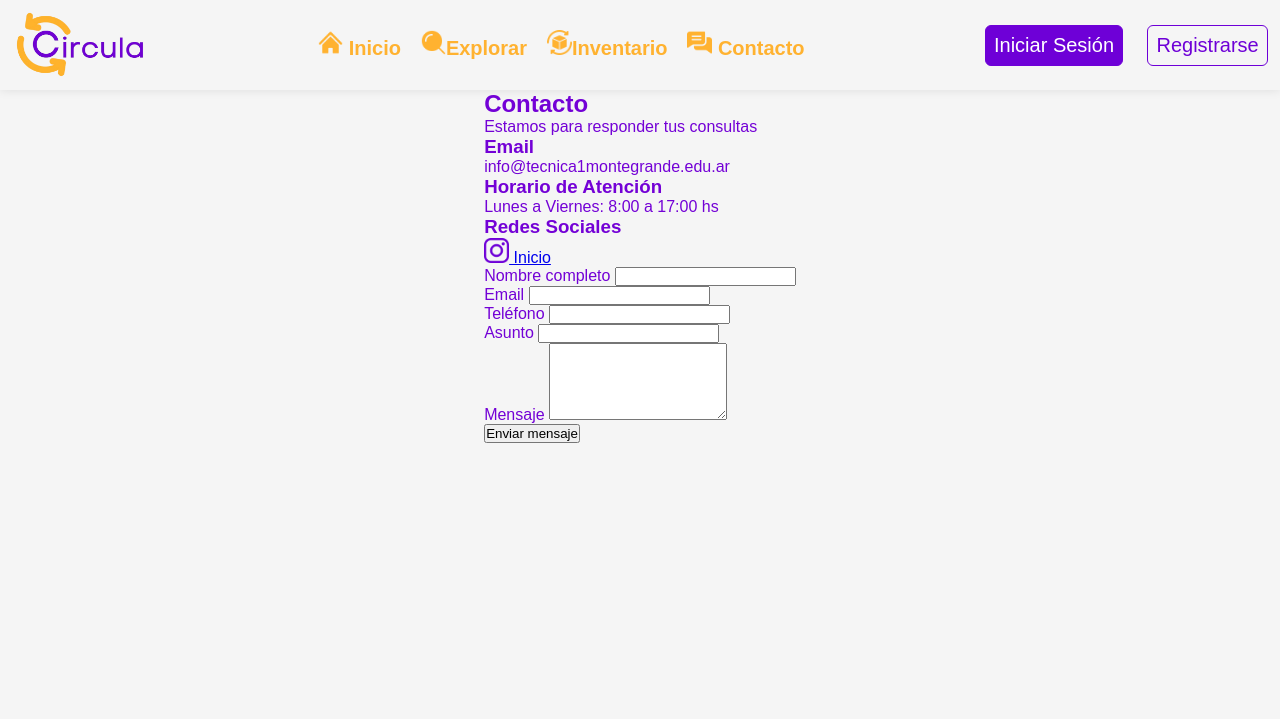
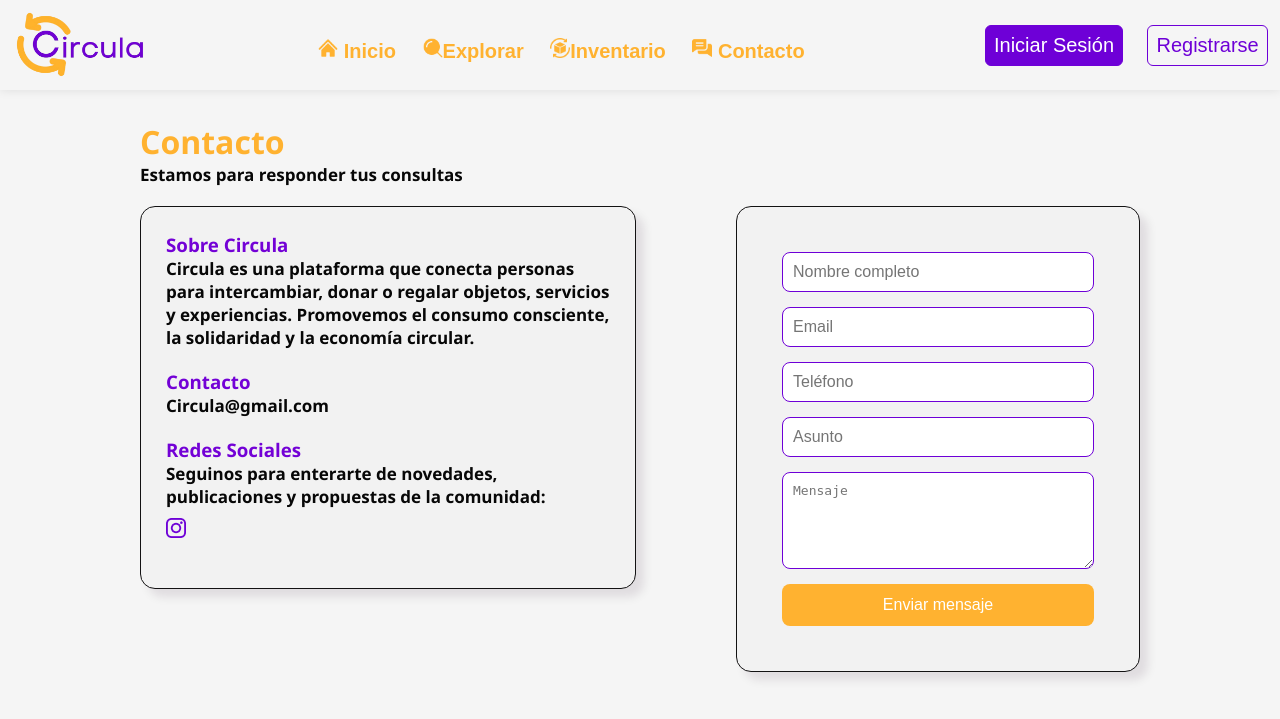
Before and after one commit to Antu27-a/Circula, a PHP site: page /view/pages/contacto.html in a window 1280 px wide. Shown: the top 719 px of the page. Run offline with PHP 8.4, Linux system fonts and the light colour scheme.

Commit message:
contactoo
contacto :P

```diff
--- a/index.html
+++ b/index.html
@@ -19,7 +19,7 @@
             <a href="index.html"><span class="nav-a"><img class="icon" src="view/img/icon-menu/apartment.png" alt="">Inicio</span></a>
             <a href="view/pages/explorar.html"><span class="nav-a"><img class="icon" src="view/img/icon-menu/search.png" alt="">Explorar</span></a>
             <a href="donar.html"><span class="nav-a"><img class="icon" src="view/img/icon-menu/recycle.png" alt="">Inventario</span></a>
-            <a href="contacto.html"><span class="nav-a"><img class="icon" src="view/img/icon-menu/charlando.png" alt=""> Contacto</span></a>
+            <a href="view/pages/contacto.html"><span class="nav-a"><img class="icon" src="view/img/icon-menu/charlando.png" alt=""> Contacto</span></a>
         </nav>
         <div class="login">
             <a href="view/pages/login.php" class="btn-login">Iniciar Sesión</a>
@@ -151,7 +151,7 @@
                 </div> -->
                 <div class="tarjeta">
                     <img class="imagen" src="view/img/gato.jpg" alt="">
-                    <span class="etiqueta gratis">Gratis</span>
+                    <span class="etiqueta donacion">Donacion</span>
                     <button class="btn-favorito" title="Agregar a favoritos">♡</button>
                     <div class="contenido">
                         <h3>Nombre del objeto 1</h3>
@@ -228,7 +228,7 @@
 
                 <div class="tarjeta">
                     <img class="imagen" src="view/img/gato.jpg" alt="">
-                    <span class="etiqueta gratis">Gratis</span>
+                    <span class="etiqueta intercambio">Intercambio</span>
                     <button class="btn-favorito" title="Agregar a favoritos">♡</button>
                     <div class="contenido">
                         <h3>Nombre del objeto 1</h3>
--- a/view/css/formulario.css
+++ b/view/css/formulario.css
@@ -41,3 +41,96 @@
 .formulario input[type="submit"]:hover {
     filter: brightness(.8);
 }
+
+.contacto {
+  max-width: 1000px;
+  margin: 10px;
+  padding: 20px;
+  text-align: left;
+  font-family: 'Segoe UI', sans-serif;
+}
+
+.contacto h2 {
+  font-size: 2em;
+  color: #ffb230;
+}
+
+.contacto p {
+  color: #070707;
+  margin-bottom: 20px;
+  font-weight: 600; /* más grueso que normal (400) */
+  font-size: 17px;
+}
+
+
+.contacto-wrapper {
+  display: flex;
+  justify-content: center;
+  align-items: flex-start;
+  gap: 100px;
+  /* flex-wrap: nowrap; */
+}
+
+/* Cartas */
+.card {
+  background: #f2f2f2;
+  border-radius: 15px;
+  padding: 25px;
+  box-shadow: 8px 8px 10px rgba(38, 3, 43, 0.1);
+  box-sizing: border-box;
+  width: auto;
+  border: 1px solid #131213;
+}
+
+.icon {
+  width: 20px;
+  height: 20px;
+  margin-top: 10px;
+}
+
+/* Formulario */
+.formularioc {
+  display: flex;
+  flex-direction: column;
+  gap: 15px;
+  padding: 20px;
+
+
+}
+
+.formularioc input,
+.formularioc textarea {
+  padding: 10px;
+  border: 1px solid #6e00d7;
+  border-radius: 8px;
+  font-size: 1em;
+  background-color: #fff;
+  width: 290px;
+}
+
+.formularioc button {
+  padding: 12px;
+  background-color: #ffb230;
+  color: white;
+  font-size: 1em;
+  border: none;
+  border-radius: 8px;
+  cursor: pointer;
+  transition: background 0.3s;
+}
+
+.formularioc button:hover {
+  background-color: #6e00d7;
+}
+
+/* Responsivo en móviles */
+@media (max-width: 768px) {
+  .contacto-wrapper {
+    flex-direction: column;
+    align-items: center;
+  }
+
+  .card {
+    width: 90%;
+  }
+}
--- a/view/pages/contacto.html
+++ b/view/pages/contacto.html
@@ -7,6 +7,7 @@
     <title>Circula || Explorar</title>
     <link rel="stylesheet" href="../css/global.css">
     <link rel="stylesheet" href="../css/explorar.css">
+    <link rel="stylesheet" href="../css/formulario.css">
 </head>
 
 <body>
@@ -26,72 +27,48 @@
     </header>
     <main>
 
-        <!-- Contacto -->
         <section class="contacto" id="contacto">
-            <div class="container">
-                <div class="section-header">
-                    <h2>Contacto</h2>
-                    <p>Estamos para responder tus consultas</p>
+            <h2>Contacto</h2>
+            <p>Estamos para responder tus consultas</p>
+
+            <div class="contacto-wrapper">
+                <!-- Tarjeta de información -->
+                <div class="card info-card">
+                    <h3>Sobre Circula</h3>
+                    <p>
+                        Circula es una plataforma que conecta personas para <strong> intercambiar, donar o regalar objetos</strong>,
+                        servicios y experiencias. Promovemos el consumo consciente, la solidaridad y la economía
+                        circular.
+                    </p>
+
+                    <h3>Contacto</h3>
+                    <p><i class="fas fa-envelope"></i> Circula@gmail.com</p>
+
+                    <h3>Redes Sociales</h3>
+                    <p>
+                        Seguinos para enterarte de novedades, publicaciones y propuestas de la comunidad:
+                        <br>
+                        <a href="https://www.instagram.com/tecnica1mg/" target="_blank">
+                            <img class="icon" src="../img/global-img/logotipo-de-instagram.png" alt="Instagram"
+                                title="Instagram">
+                        </a>
+                    </p>
                 </div>
-                <div class="contacto-content">
-                    <div class="contacto-info">
 
-                        <div class="contacto-item">
-                            <i class="fas fa-envelope"></i>
-                            <div>
-                                <h3>Email</h3>
-                                <p>info@tecnica1montegrande.edu.ar</p>
-                            </div>
-                        </div>
-                        <div class="contacto-item">
-                            <i class="fas fa-clock"></i>
-                            <div>
-                                <h3>Horario de Atención</h3>
-                                <p>Lunes a Viernes: 8:00 a 17:00 hs</p>
-                            </div>
-                        </div>
-                        <div class="contacto-social">
-                            <h3>Redes Sociales</h3>
-                            <div class="social-icons">
-                                <a href="../../index.html"> <img class="icon"
-                                        src="../img/global-img/logotipo-de-instagram.png"   alt="">
-                                    Inicio</a>
-                                <a href="https://www.instagram.com/tecnica1mg/" aria-label="Instagram"> </a>
-                            </div>
 
-                        </div>
-                    </div>
-
-                    <div class="contacto-form">
-                        <form id="contact-form">
-                            <div class="form-group">
-                                <label for="nombre">Nombre completo</label>
-                                <input type="text" id="nombre" name="nombre" required>
-                            </div>
-                            <div class="form-group">
-                                <label for="email">Email</label>
-                                <input type="email" id="email" name="email" required>
-                            </div>
-                            <div class="form-group">
-                                <label for="telefono">Teléfono</label>
-                                <input type="tel" id="telefono" name="telefono">
-                            </div>
-                            <div class="form-group">
-                                <label for="asunto">Asunto</label>
-                                <input type="text" id="asunto" name="asunto" required>
-                            </div>
-                            <div class="form-group">
-                                <label for="mensaje">Mensaje</label>
-                                <textarea id="mensaje" name="mensaje" rows="5" required></textarea>
-                            </div>
-                            <button type="submit" class="btn btn-primary">Enviar mensaje</button>
-                        </form>
-
-                    </div>
+                <!-- Tarjeta de formulario -->
+                <div class="card form-card">
+                    <form class="formularioc" id="contact-form">
+                        <input type="text" name="nombre" placeholder="Nombre completo" required>
+                        <input type="email" name="email" placeholder="Email" required>
+                        <input type="tel" name="telefono" placeholder="Teléfono">
+                        <input type="text" name="asunto" placeholder="Asunto" required>
+                        <textarea name="mensaje" placeholder="Mensaje" rows="5" required></textarea>
+                        <button type="submit">Enviar mensaje</button>
+                    </form>
                 </div>
             </div>
         </section>
-
 
     </main>
     <footer>
```
Also changed, not shown: view/css/index.css (+36 -72 lines).
